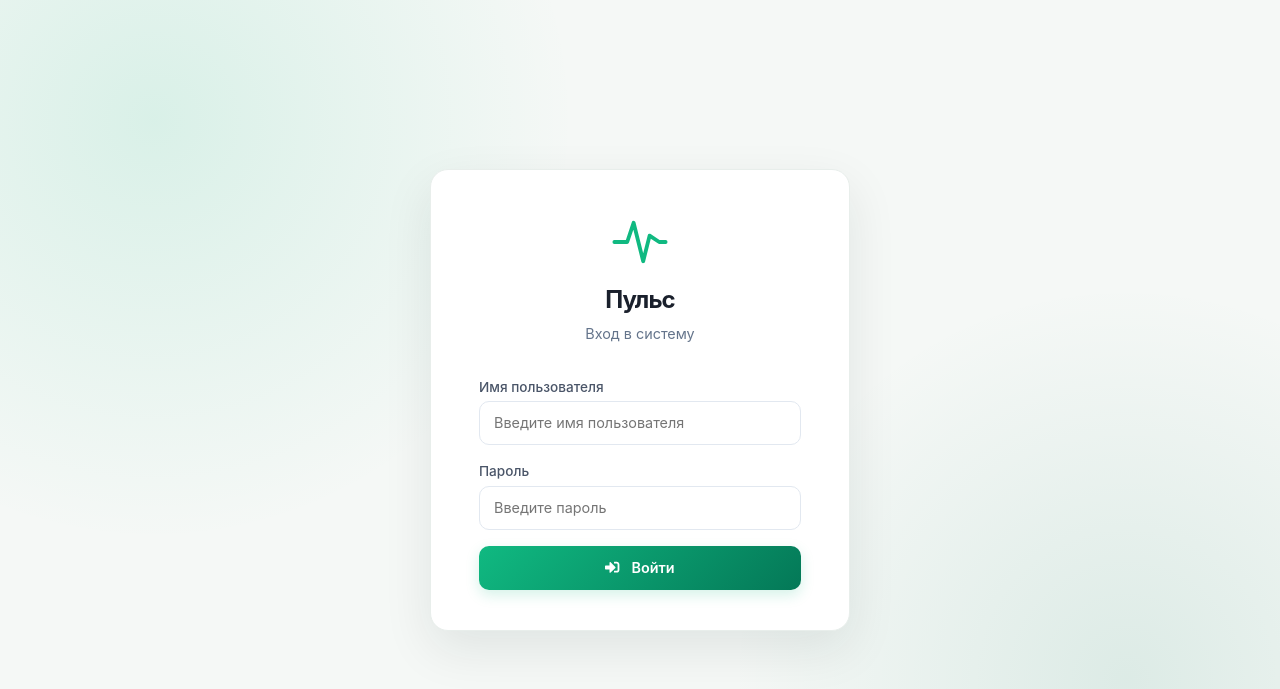
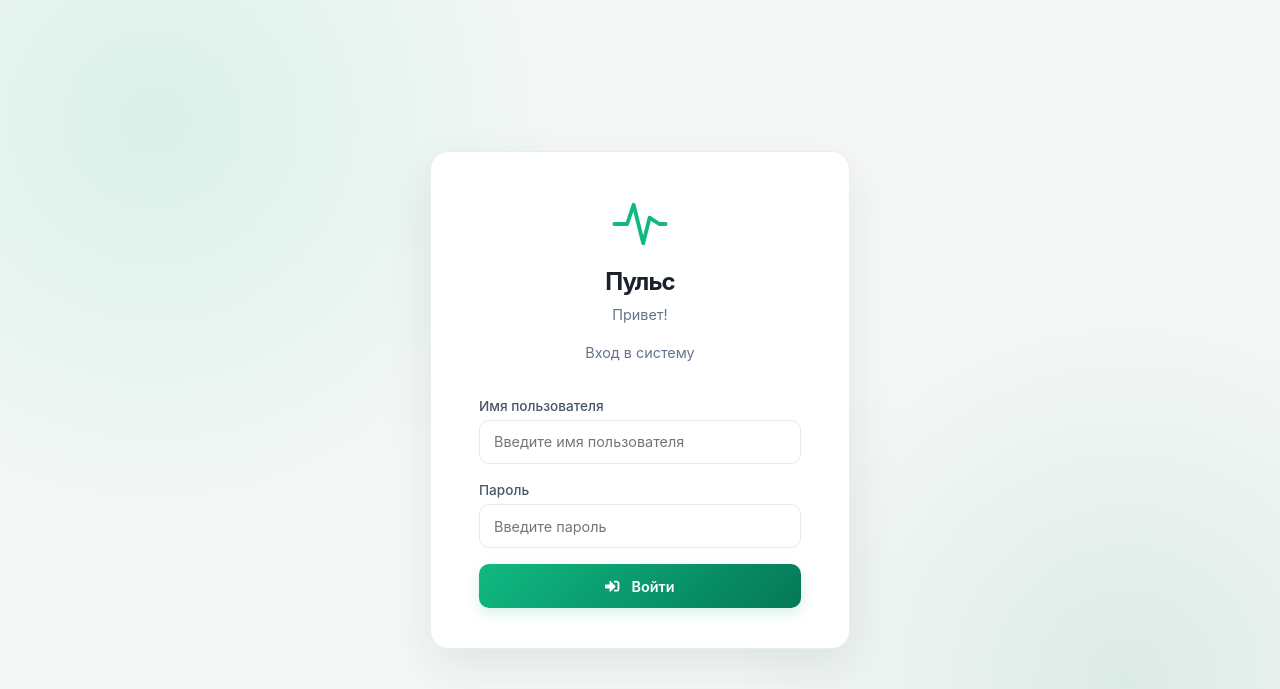
Before and after one commit to Mi-Gear/Pulse, a Python web app: template templates/login.html in a window 1280 px wide. Shown: the top 689 px of the page. Run offline with Jinja, Linux system fonts and the light colour scheme; the template is opened without the code that fills it, so the values that code supplies are empty; some libraries are stand-ins or nearby versions.

Commit message:
Add greeting to login page

```diff
--- a/templates/login.html
+++ b/templates/login.html
@@ -178,6 +178,7 @@
                 </svg>
             </div>
     <h4>Пульс</h4>
+            <p>Привет!</p>
             <p>Вход в систему</p>
         </div>
 
```
